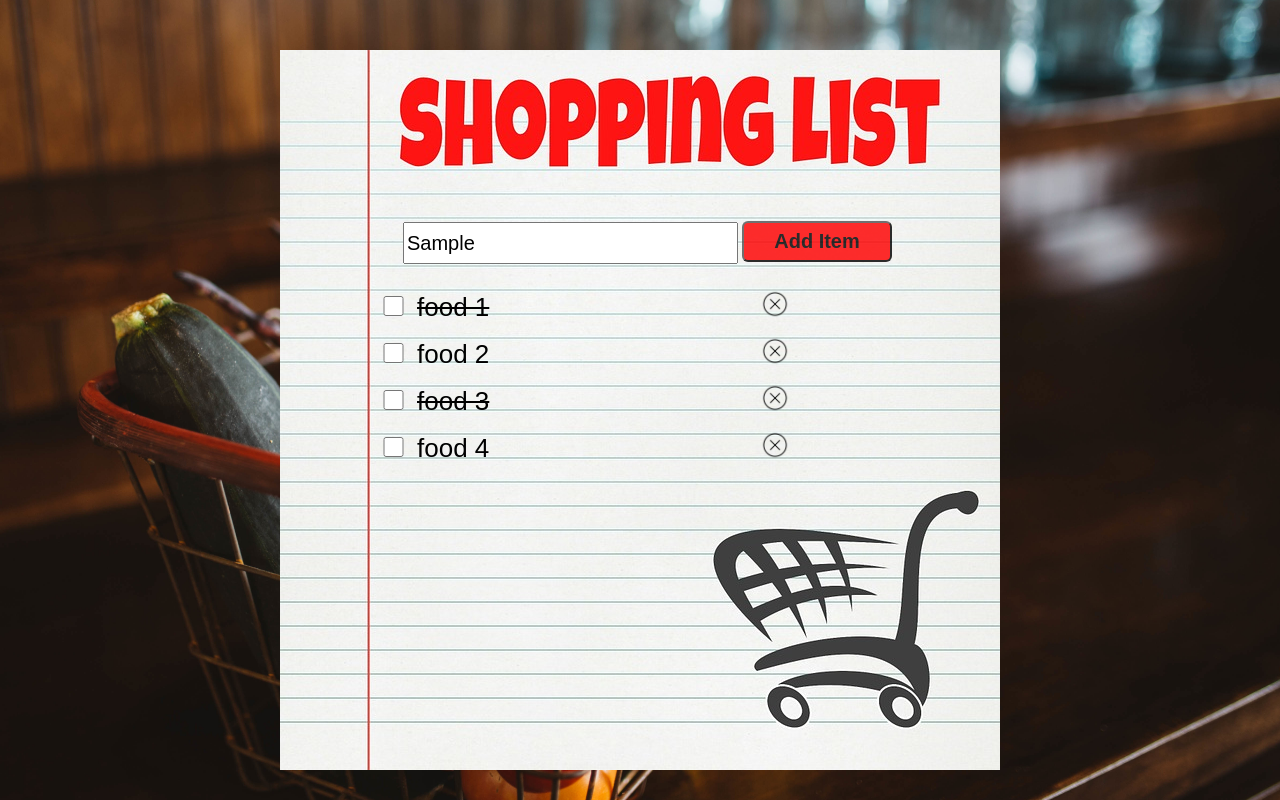
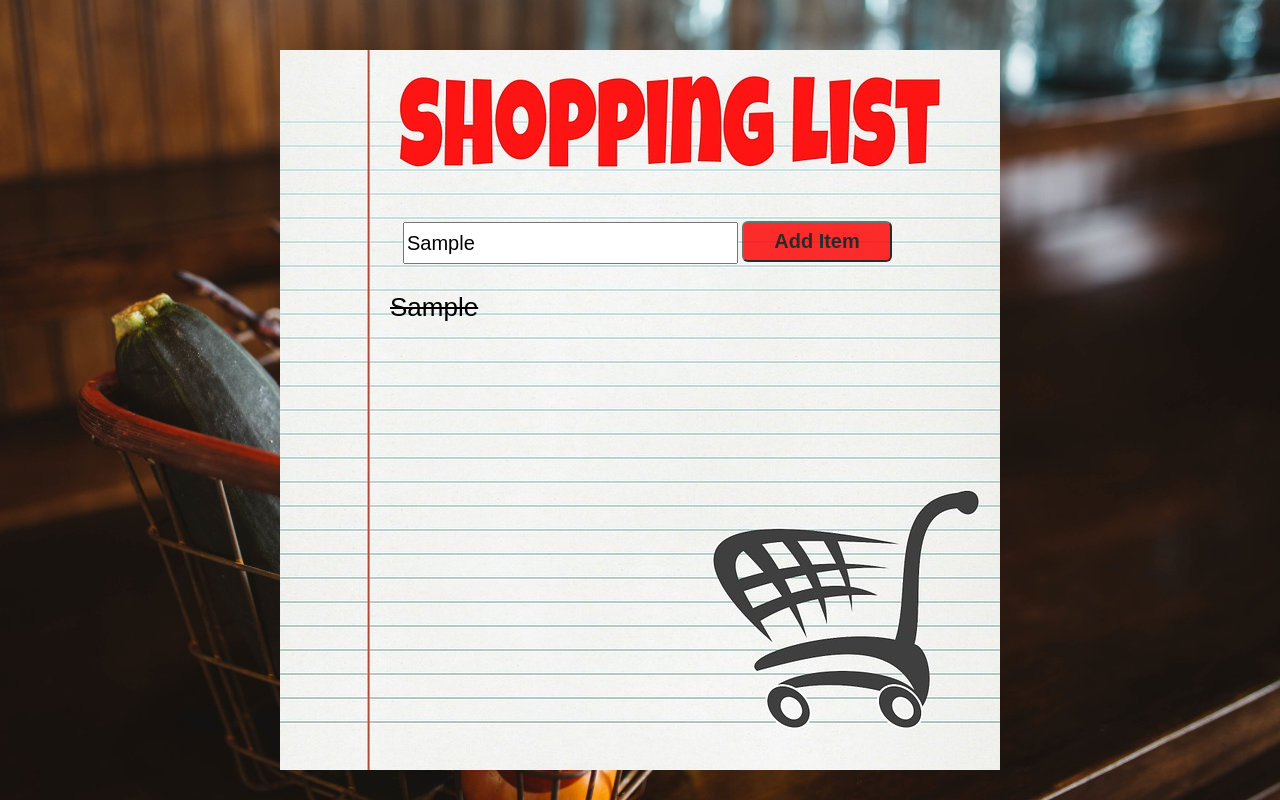
Before and after one commit to arkohors/shoppinglist, a plain HTML site: page index.html in a window 1280 px wide. Both pictures are taken after typing "Sample" into the empty fields and a click on the button "Add Item". Drawn offline with nearby package versions, Linux system fonts and the light colour scheme.

Commit message:
finalizing

```diff
--- a/app.js
+++ b/app.js
@@ -0,0 +1,37 @@
+$(document).ready(function() {
+
+
+//$('.item-button').click(function(){
+//	$('.list').append($('<li>'{
+//		text: $('.input-field').val()
+//	});
+//	$('.list').append($('.checkboxes'));
+
+//When a user enters an item, then clicks the "add item" button, append that item into an unordered list
+	$('.item-button').click(function(){
+		$('.list').append('<li>' + $('.input-field').val()+ '</li>');
+
+	});
+//Click on an item to cross it off the list
+	$('.list').on('click', 'li', function(){
+		$(this).css("text-decoration", 'line-through');
+
+	});
+//Double Click an Item to Remove it from the list
+	$('.list').on('dblclick', 'li', function(){
+		$(this).remove();
+
+
+	});
+
+//$('.item-button').click(function(){
+//		$('.list').append($('.delete-button'));
+
+//	});
+
+
+
+//$('.list').on('click', 'li', function(event){
+  // fires when any LIs are clicked on
+  // including LIs that aren't on the page when it is initially loaded
+});
--- a/index.html
+++ b/index.html
@@ -12,32 +12,10 @@
 			<input type="text" input placeholder="Type Item Here" class="input-field">
 			<button type="button" class="item-button">Add Item</button>
 			<ul class="list">
-				<li>
-					<input type="checkbox" class="checkboxes"></input>food 1
-					<div class="delete-button">
-						<img src="../shoppinglist/deleteimage.png">
-					</div>
-				</li>
-				<li>
-					<input type="checkbox" class="checkboxes" ></input>food 2
-					<div class="delete-button">
-						<img src="../shoppinglist/deleteimage.png">
-					</div>
-				</li>
-				<li>
-					<input type="checkbox" class="checkboxes"></input>food 3
-					<div class="delete-button">
-						<img src="../shoppinglist/deleteimage.png">
-					</div>
-				</li>
-				<li>
-					<input type="checkbox" class="checkboxes"></input>food 4
-					<div class="delete-button">
-						<img src="../shoppinglist/deleteimage.png">
-					</div>
-				</li>
 			</ul>
 		</div>
 	</div>
+	<script src="http://code.jquery.com/jquery.min.js"></script>
+	<script src="../shoppinglist/app.js"></script>
 </body>
 </html>
```
